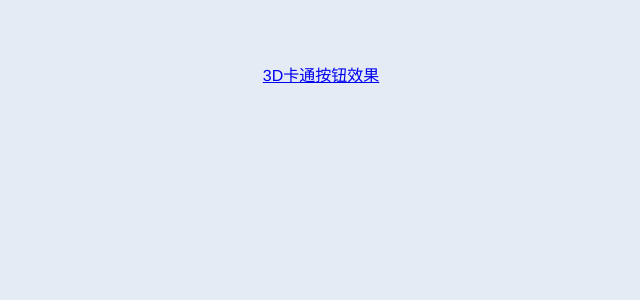
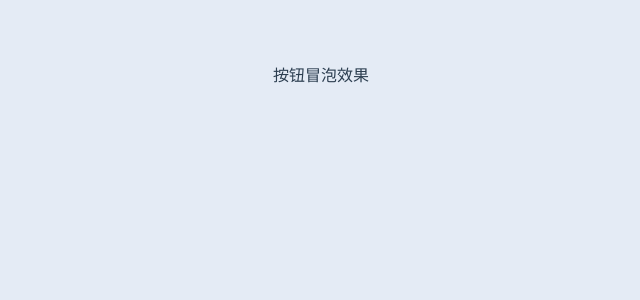
Before and after one commit to mjnd1/CssVue3Exercise, a Vue app: page /#/click in a window 1280 px wide. Shown: the top 300 px of the page, without its empty margins (319-959 px from the left). Built offline with nearby package versions, Linux system fonts and the light colour scheme.

Commit message:
mod:子组件添加按钮冒泡效果的跳转处理

```diff
--- a/src/views/test1/test1.vue
+++ b/src/views/test1/test1.vue
@@ -4,19 +4,77 @@
  * @Author: ChenZhiWei
  * @Date: 2022-03-05 22:32:42
  * @LastEditors: ChenZhiWei
- * @LastEditTime: 2022-04-10 14:09:29
+ * @LastEditTime: 2022-04-16 15:57:32
 -->
 <template>
-	<router-link to="/ButtonBubbleEffect">3D卡通按钮效果</router-link>
+	<div v-if="!isRenderChild">
+		<div v-for="item in buttonList" :key="item.id">
+			<span @click="jumpToChildCompPage(item.routerPath, $event)">{{ item.buttonName }}</span>
+		</div>
+	</div>
+	<router-view v-else></router-view>
 </template>
 <script lang="ts">
-import { defineComponent } from 'vue'
+import { defineComponent, ref } from 'vue'
+import { onBeforeRouteLeave, onBeforeRouteUpdate } from 'vue-router';
+import router from '../../router/index';
 export default defineComponent({
 	name: '',
 	props: {
 
 	},
 	setup(props,context) {
+		// TODO: 数据声明
+		const buttonList = [
+			{
+				id: 1,
+				buttonName: "按钮冒泡效果",
+				routerPath: "click/ButtonBubbleEffect",
+			},
+		];
+		// 定义一个基本类型的变量 => 是否渲染了子组件，当子组件渲染上，隐藏循环
+		let isRenderChild = ref(false);
+
+		// TODO: 事件处理
+		/**
+		 * @name: 跳转到 routerPat 对应的路径
+		 * @test: test font
+		 * @msg:
+		 * @param {*} routerPath 路由URL
+		 * @param {*} e 原始的 DOM 事件
+		 * @return {*}
+		 */
+		const jumpToChildCompPage = (routerPath, e) => {
+			// console.log("jumpToChildCompPage", routerPath, e);
+			if (routerPath) {
+				// 修改
+				isRenderChild.value = true;
+				router.push(routerPath);
+			}
+		}
+
+		// TODO: 生命周期
+		// 组件内路由
+		onBeforeRouteUpdate((to, from, next) => {
+			// ...
+			console.log("当前路由改变，但是该组件被复用时调用", to, from);
+			if (to.path === '/click') {
+				// 回到该组件，重新设置 isRenderChild
+				isRenderChild.value && (isRenderChild.value = false);
+			}
+			next();
+		})
+		onBeforeRouteLeave((to, from, next) => {
+			// ...
+			console.log("离开该组件");
+			next();
+		})
+
+		return {
+			buttonList,
+			isRenderChild,
+			jumpToChildCompPage,
+		}
 	},
 	})
 </script>
```
